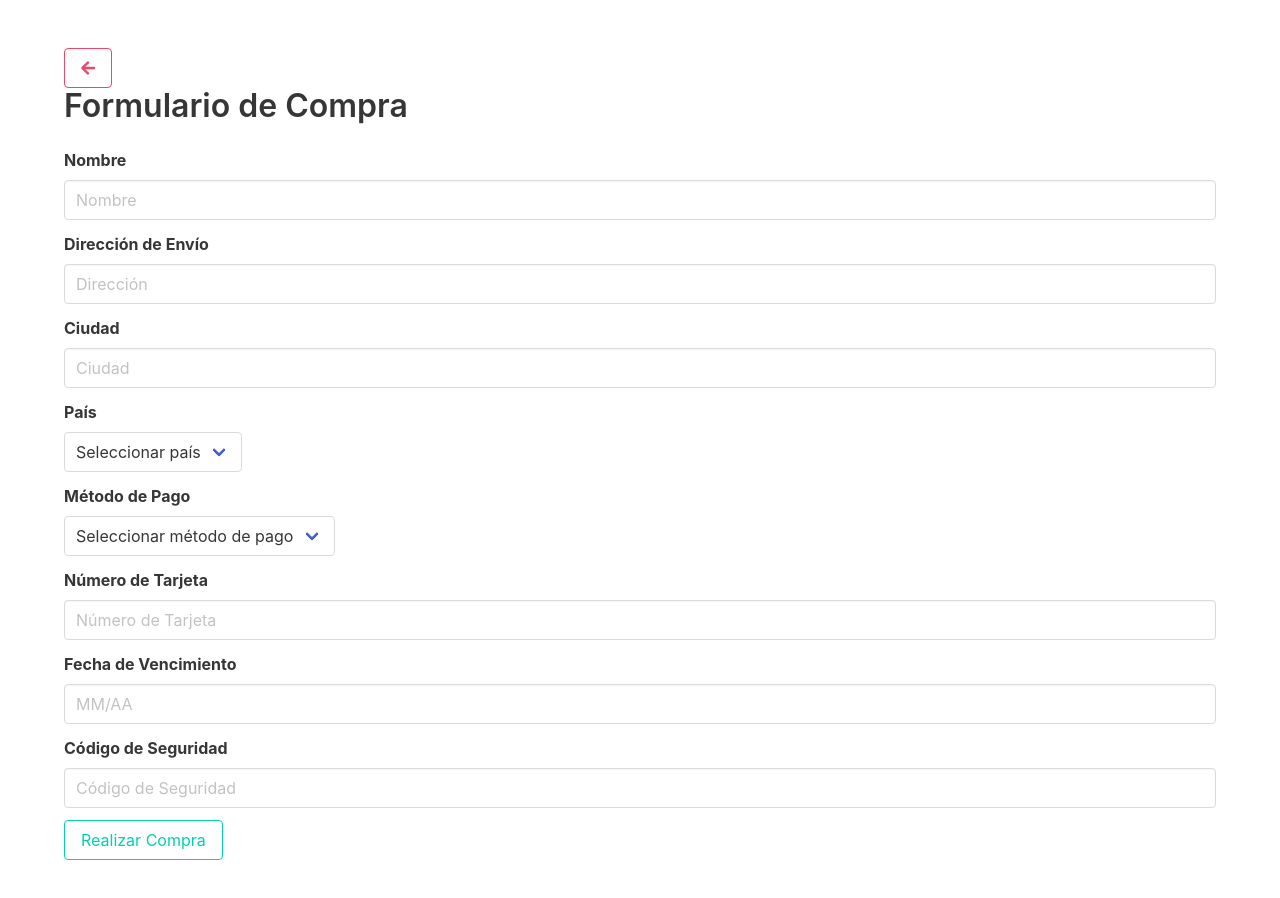
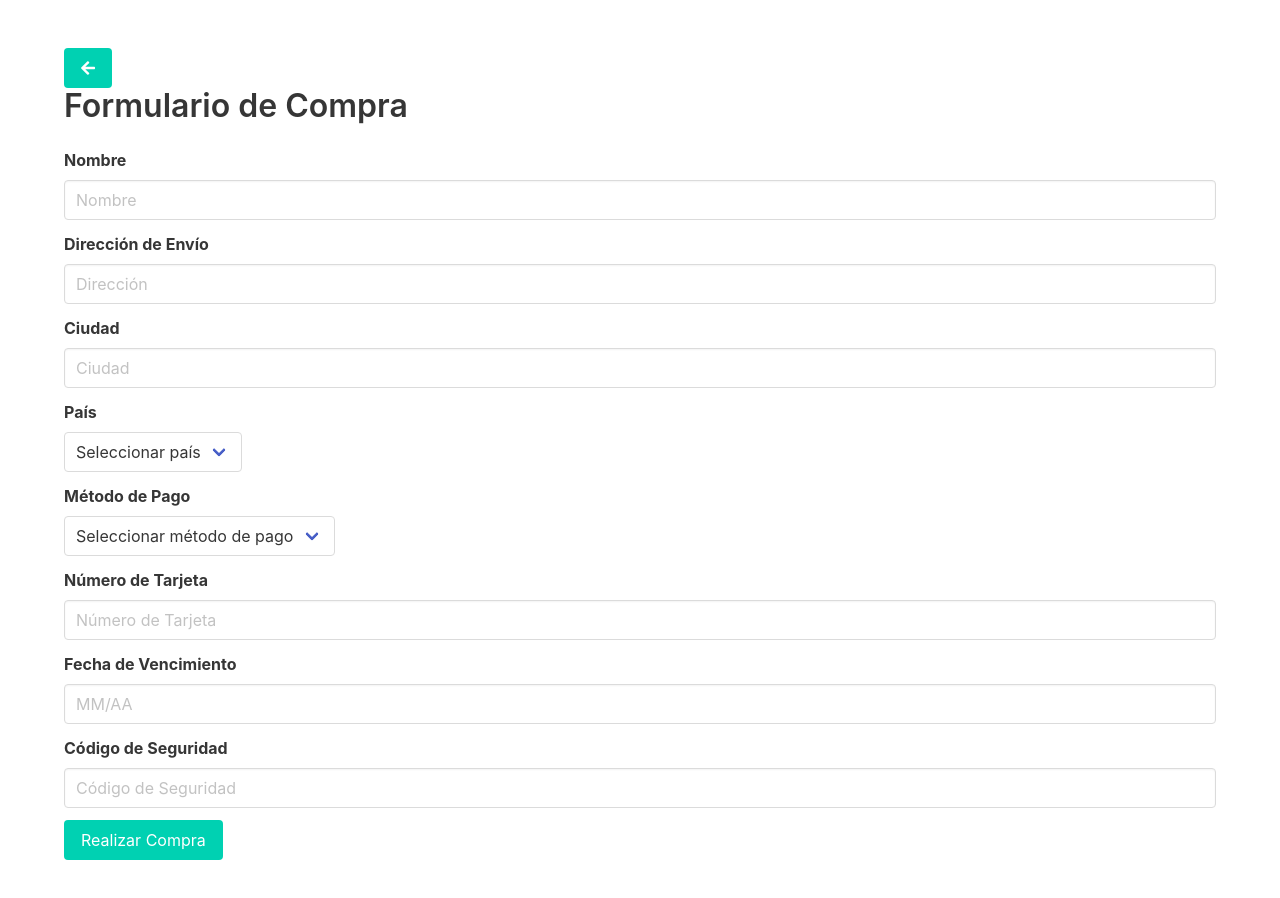
Before and after one commit to tomi-aquiles/tp-devops, a plain HTML site: page carrito.html in a window 1280 px wide. Drawn offline with nearby package versions, Linux system fonts and the light colour scheme.

```diff
--- a/carrito.html
+++ b/carrito.html
@@ -10,7 +10,12 @@
 <body>
   <section class="section">
     <div class="container">
-      <a href="index.html" class="button is-danger is-outlined"><i class="fas fa-arrow-left"></i></a>
+
+      <button class="button is-primary is-outline is-text back-button" >
+        <span>
+          <i class="fas fa-arrow-left"></i>
+        </span>
+      </button>
       <h1 class="title">Formulario de Compra</h1>
       <form>
         <div class="field">
@@ -52,8 +57,6 @@
                 <option>Seleccionar método de pago</option>
                 <option>Tarjeta de crédito</option>
                 <option>PayPal</option>
-                <option>Crypto</option>
-                <option>Otro Metódo</option>
               </select>
             </div>
           </div>
@@ -78,7 +81,7 @@
         </div>
         <div class="field">
           <div class="control">
-            <a class="button is-primary is-outlined mr-1" href="compraRealizada.html">Realizar Compra</a>
+            <button class="button is-primary" type="submit">Realizar Compra</button>
           </div>
         </div>
       </form>
```
